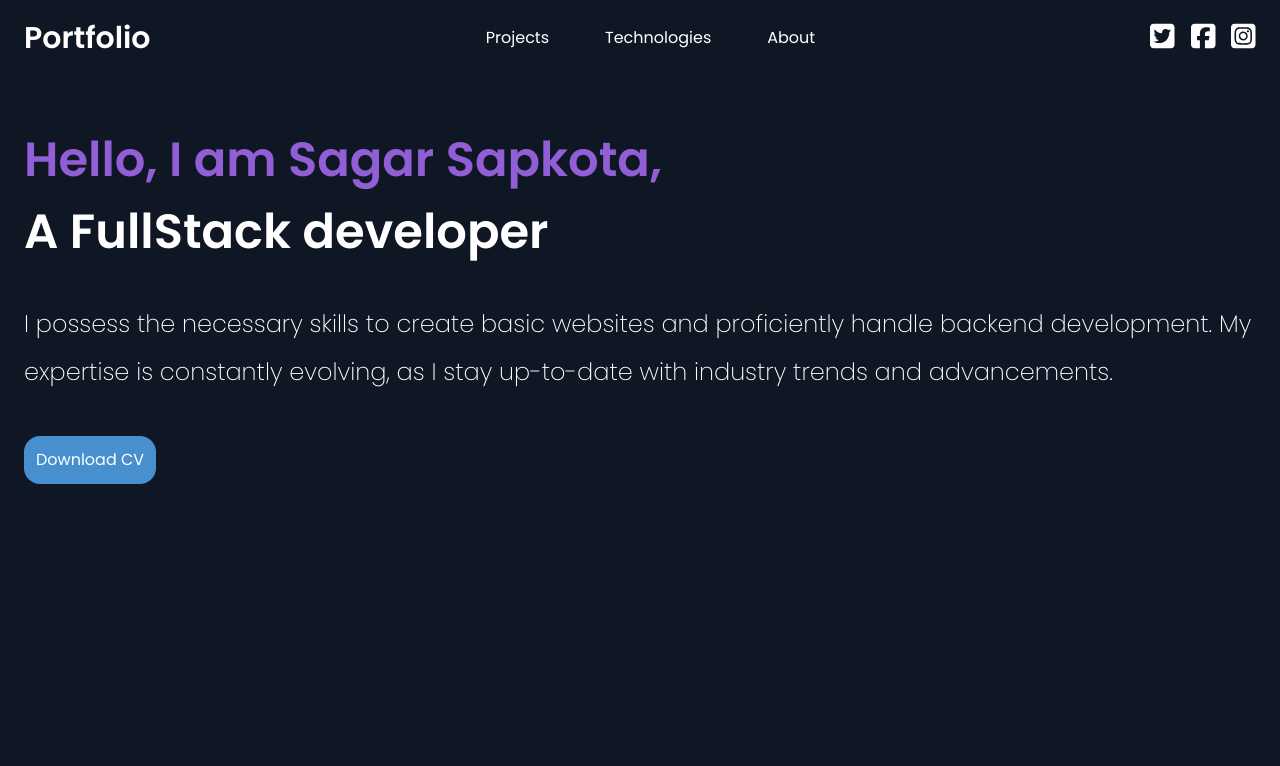
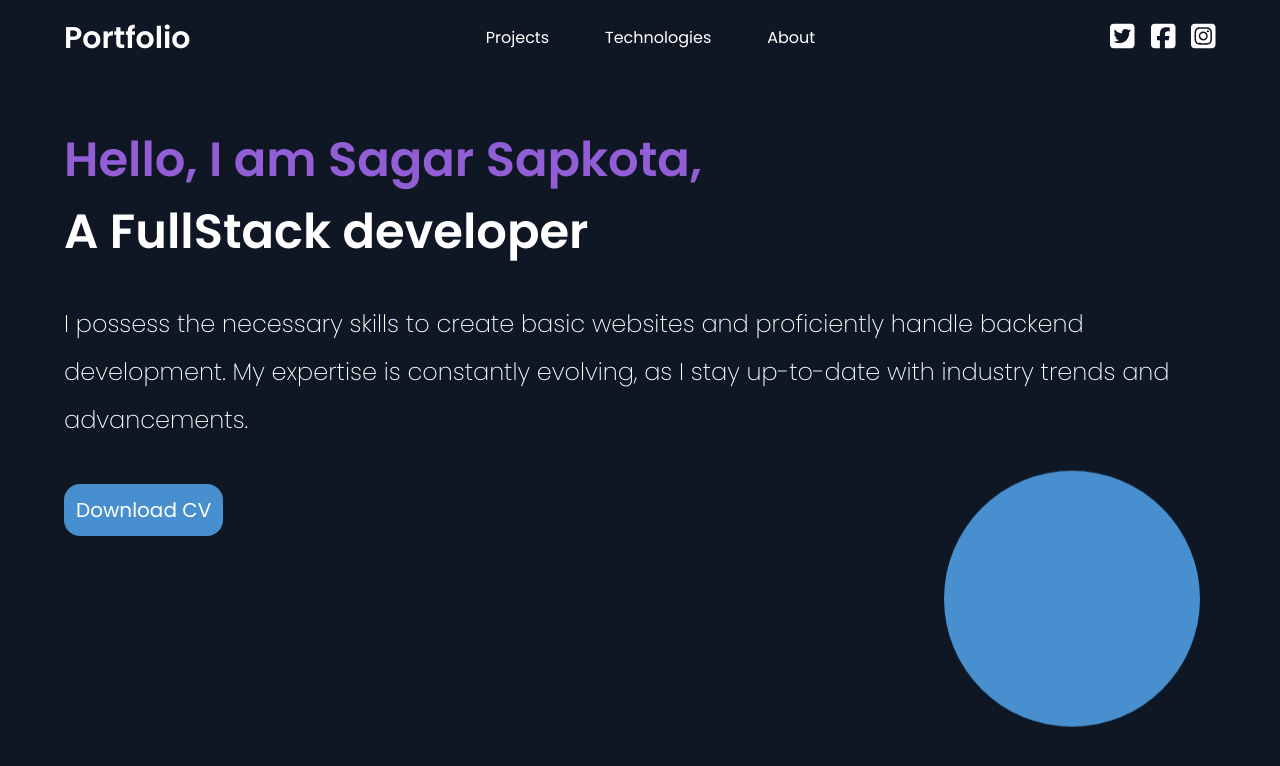
Before and after one commit to sagar442-debug/Portfolio-Sagar-Sapkota, a React (Create React App) app: page / in a window 1280 px wide. Shown: the top 766 px of the page. Built offline with nearby package versions, Linux system fonts and the light colour scheme.

Commit message:
Added a new animating ball using tailwind css

```diff
--- a/src/App.js
+++ b/src/App.js
@@ -7,7 +7,7 @@ function App() {
   return (
     <>
       <div className="bg-[#0f1724] h-full w-full absolute -z-10 font-poppins"></div>
-      <div className="mx-6 pt-5">
+      <div className="mx-6 pt-5 sm:px-10">
         <Navbar />
         <MidSection />
 
--- a/src/components/MidSection.js
+++ b/src/components/MidSection.js
@@ -22,14 +22,14 @@ export default function MidSection() {
             advancements.
           </p>
           <div className="button mt-10">
-            <button className="p-3 bg-[#478fce] rounded-2xl hover:bg-white hover:text-[#2d3843] duration-500">
+            <button className="p-3 bg-[#478fce] rounded-2xl hover:bg-white hover:text-[#2d3843] duration-500 sm:text-xl">
               Download CV
             </button>
           </div>
         </div>
       </div>
       <div className="image-section">
-
+        <div className="circle1 absolute hover:h-32 duration-150 hover:w-32 h-64 animate-bounce w-64 bg-[#478fce]  top-[30rem] right-20 rounded-full"></div>
       </div>
     </div>
   );
```
